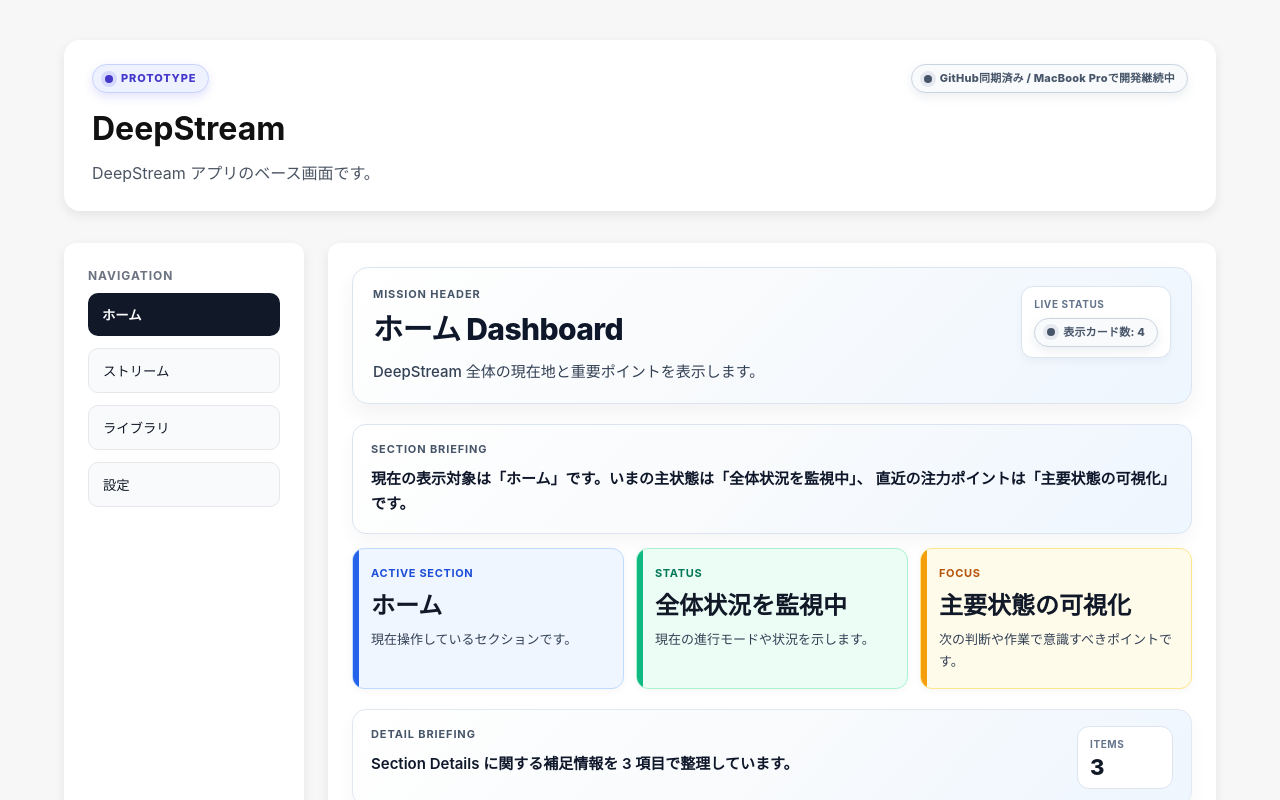
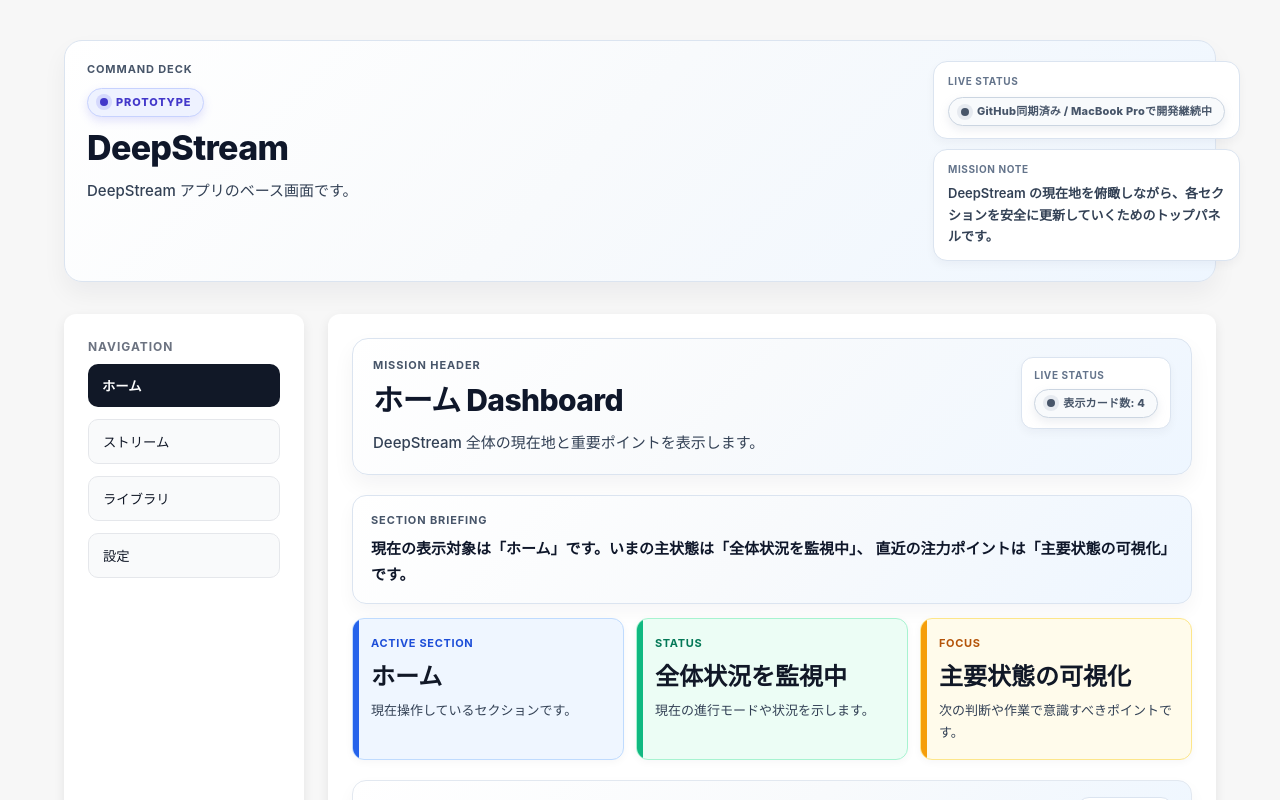
Before and after one commit to wwm001/deepstream, a React (Vite) app: page / in a window 1280 px wide. Shown: the top 800 px of the page. Built offline with nearby package versions, Linux system fonts and the light colour scheme.

Commit message:
Strengthen header presentation

```diff
--- a/src/components/Header.tsx
+++ b/src/components/Header.tsx
@@ -5,24 +5,69 @@ function Header() {
   return (
     <header
       style={{
-        background: "#ffffff",
-        padding: "24px 28px",
-        borderRadius: "16px",
-        boxShadow: "0 4px 12px rgba(0, 0, 0, 0.08)",
+        display: "grid",
+        gap: "14px",
+        marginBottom: "4px",
+      }}
+    >
+      <div
+        style={{
+          padding: "20px 22px",
+          borderRadius: "18px",
+          border: "1px solid #dbe4f0",
+          background:
+            "linear-gradient(135deg, #ffffff 0%, #f8fafc 46%, #eef6ff 100%)",
+          boxShadow: "0 12px 24px rgba(15, 23, 42, 0.05)",
+        }}
+      >
+        <div
+          style={{
             display: "flex",
             justifyContent: "space-between",
             alignItems: "flex-start",
-        gap: "24px",
+            gap: "18px",
             flexWrap: "wrap",
           }}
         >
-      <div>
+          <div
+            style={{
+              minWidth: "min(100%, 420px)",
+              flex: "1 1 420px",
+            }}
+          >
+            <p
+              style={{
+                margin: "0 0 10px 0",
+                fontSize: "11px",
+                fontWeight: 700,
+                letterSpacing: "0.08em",
+                textTransform: "uppercase",
+                color: "#475569",
+              }}
+            >
+              Command Deck
+            </p>
+
+            <div
+              style={{
+                display: "flex",
+                alignItems: "center",
+                gap: "10px",
+                flexWrap: "wrap",
+                marginBottom: "12px",
+              }}
+            >
               <StatusPill label={appMeta.badge} tone="indigo" />
+            </div>
 
             <h1
               style={{
-            margin: "12px 0 0 0",
-            fontSize: "32px",
+                margin: 0,
+                fontSize: "34px",
+                lineHeight: 1.1,
+                fontWeight: 800,
+                letterSpacing: "-0.02em",
+                color: "#0f172a",
               }}
             >
               {appMeta.title}
@@ -30,20 +75,92 @@ function Header() {
 
             <p
               style={{
-            margin: "8px 0 0 0",
-            color: "#4b5563",
-            lineHeight: 1.6,
+                margin: "12px 0 0 0",
+                color: "#334155",
+                lineHeight: 1.75,
+                fontSize: "15px",
+                fontWeight: 500,
+                maxWidth: "760px",
               }}
             >
               {appMeta.subtitle}
             </p>
           </div>
 
+          <div
+            style={{
+              display: "grid",
+              gap: "10px",
+              minWidth: "220px",
+              flex: "0 1 260px",
+            }}
+          >
+            <div
+              style={{
+                padding: "12px 14px",
+                borderRadius: "14px",
+                background: "#ffffff",
+                border: "1px solid #dbe4f0",
+                boxShadow: "0 4px 10px rgba(15, 23, 42, 0.04)",
+              }}
+            >
+              <p
+                style={{
+                  margin: "0 0 8px 0",
+                  fontSize: "10px",
+                  fontWeight: 700,
+                  letterSpacing: "0.06em",
+                  textTransform: "uppercase",
+                  color: "#64748b",
+                }}
+              >
+                Live Status
+              </p>
+
               <StatusPill
                 label={appMeta.statusText}
                 tone="gray"
                 uppercase={false}
               />
+            </div>
+
+            <div
+              style={{
+                padding: "12px 14px",
+                borderRadius: "14px",
+                background: "#ffffff",
+                border: "1px solid #dbe4f0",
+                boxShadow: "0 4px 10px rgba(15, 23, 42, 0.04)",
+              }}
+            >
+              <p
+                style={{
+                  margin: "0 0 6px 0",
+                  fontSize: "10px",
+                  fontWeight: 700,
+                  letterSpacing: "0.06em",
+                  textTransform: "uppercase",
+                  color: "#64748b",
+                }}
+              >
+                Mission Note
+              </p>
+
+              <p
+                style={{
+                  margin: 0,
+                  fontSize: "13px",
+                  lineHeight: 1.65,
+                  color: "#334155",
+                  fontWeight: 600,
+                }}
+              >
+                DeepStream の現在地を俯瞰しながら、各セクションを安全に更新していくためのトップパネルです。
+              </p>
+            </div>
+          </div>
+        </div>
+      </div>
     </header>
   );
 }
```
Lines whose indentation alone changed are shown as unchanged.
